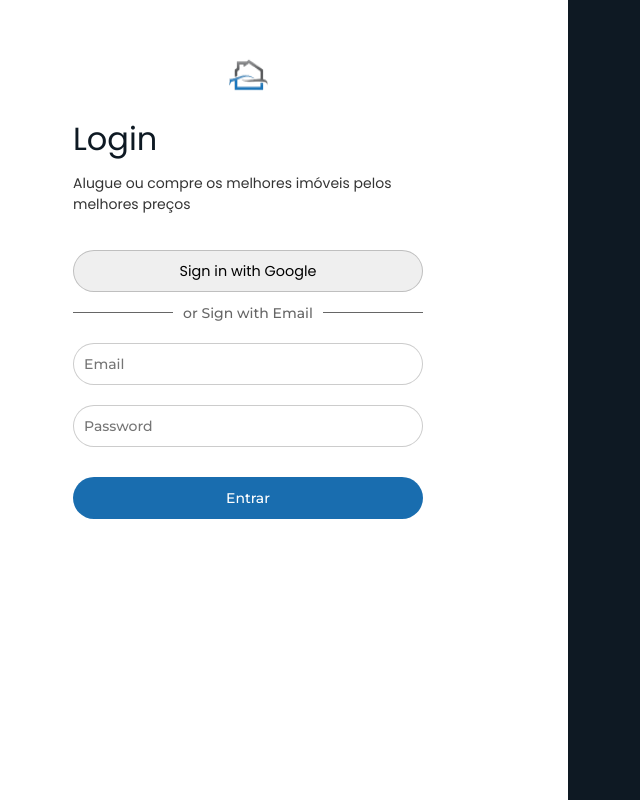
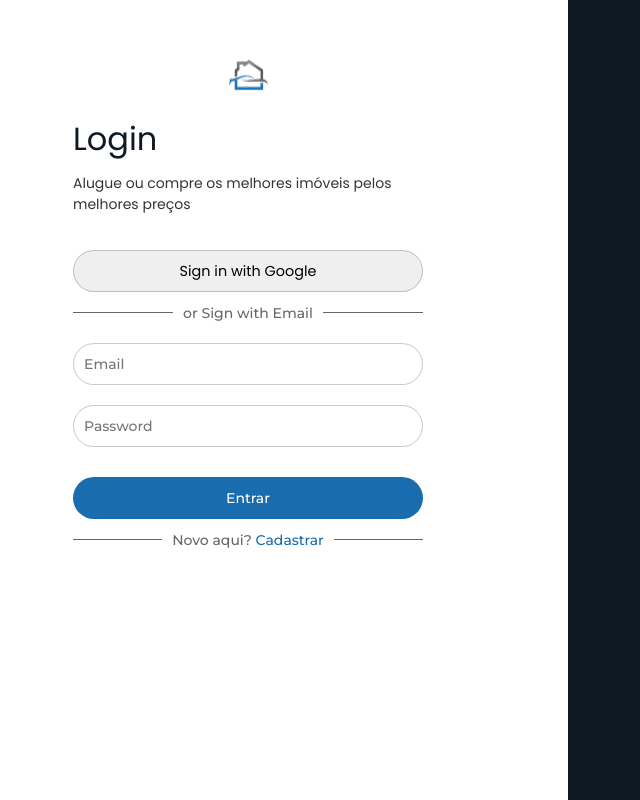
Before and after one commit to GuilhermeAGouveia/corretora, a Next.js app in the folder frontend/: page /login in a window 1280 px wide. Shown: the whole page, without its empty margins (72-712 px from the left). Built offline with nearby package versions, Linux system fonts and the light colour scheme.

Commit message:
Add signup option

```diff
--- a/frontend/src/pages/login/index.tsx
+++ b/frontend/src/pages/login/index.tsx
@@ -83,6 +83,11 @@ export default function Login() {
               {loading ? "Carregando..." : "Entrar"}
             </LoginFormButton>
           </LoginForm>
+          <DivisionLine>
+            <p>Novo aqui? {'\t'}
+            <SignUpButton type="button">Cadastrar</SignUpButton>
+            </p>
+          </DivisionLine>
         </LoginLeftContent>
       </LoginLeft>
       <LoginRight></LoginRight>
@@ -224,3 +229,15 @@ const LoginRight = styled.div`
     display: none;
   }
 `;
+
+const SignUpButton = styled.button`
+  position: relative;
+  height: 42px;
+  width: auto;
+  border: none;
+  background-color: transparent;
+  font-family: "Montserrat", sans-serif;
+  font-size: 14px;
+  font-weight: 500;
+  color: ${colors.primary};
+`;
```
Also changed, not shown: 1 other file (tests, documents, lock files or other folders).
